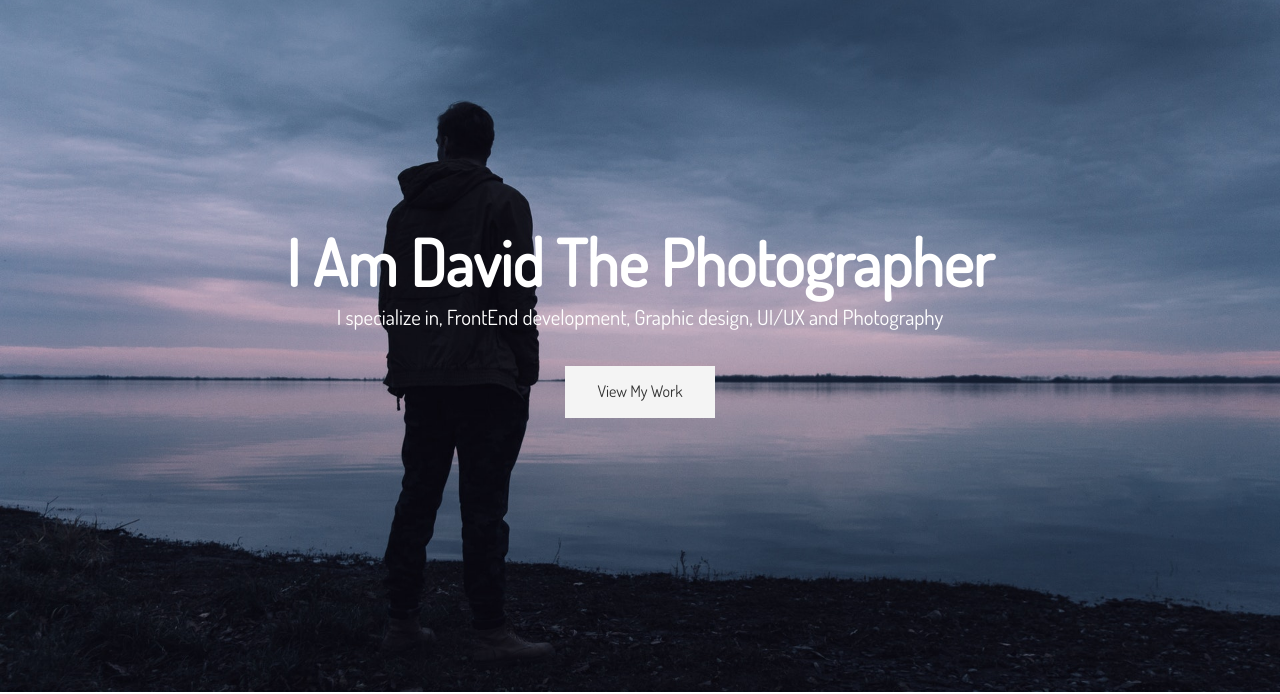
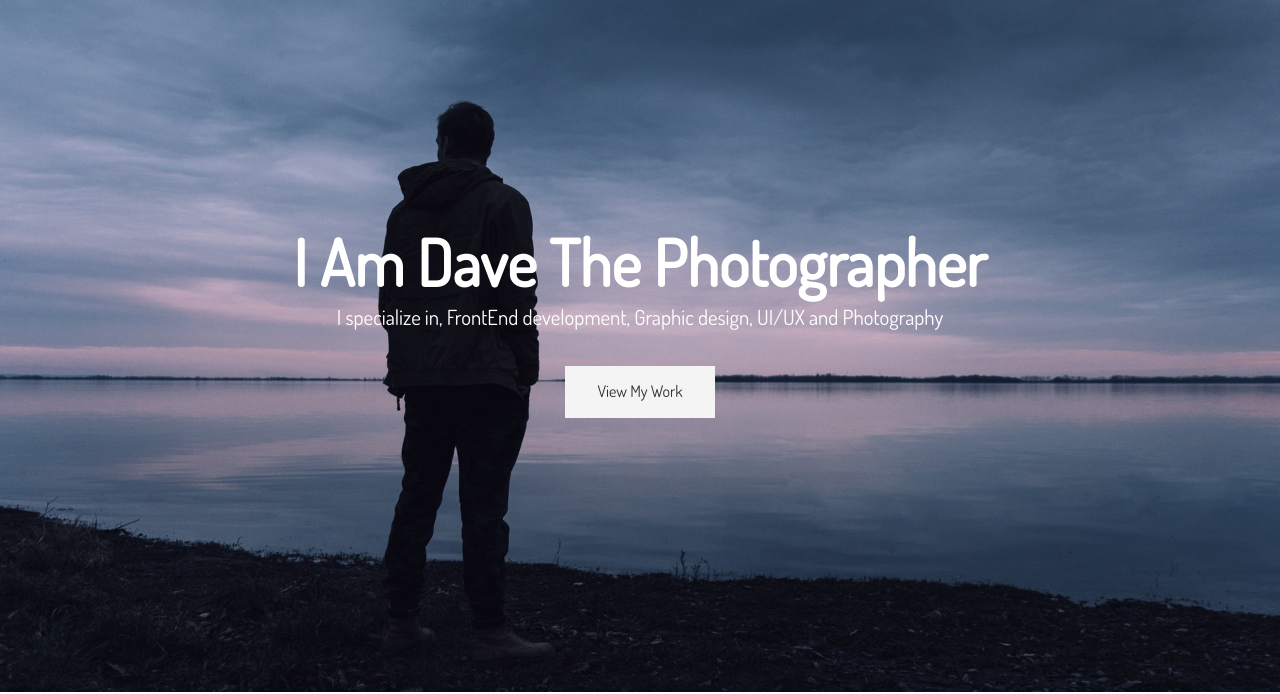
Before and after one commit to Davemeritus/dee-portfolio, a plain HTML site: page index.html in a window 1280 px wide. Shown: the part 108-802 px from the top of the page. Drawn offline with Linux system fonts and the light colour scheme.

Commit message:
little tweaks

```diff
--- a/index.html
+++ b/index.html
@@ -15,7 +15,7 @@
       rel="stylesheet"
     />
     <link rel="stylesheet" href="main.css" />
-    <title>John Doe | UI/UX Designer & Photographer</title>
+    <title>Dave Scofield | UI/UX Designer & Photographer</title>
   </head>
   <body>
     <!-- Header -->
@@ -32,7 +32,7 @@
         </nav>
         <div class="header-content">
           <h1>
-            I Am David The
+            I Am Dave The
             <span
               class="txt-type"
               data-wait="3000"
```
Also changed, not shown: main.scss (line endings or trailing spaces).
